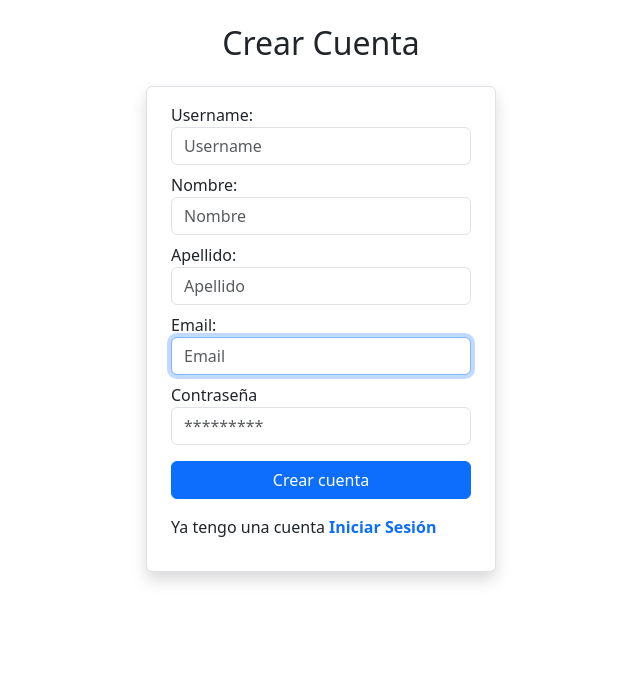
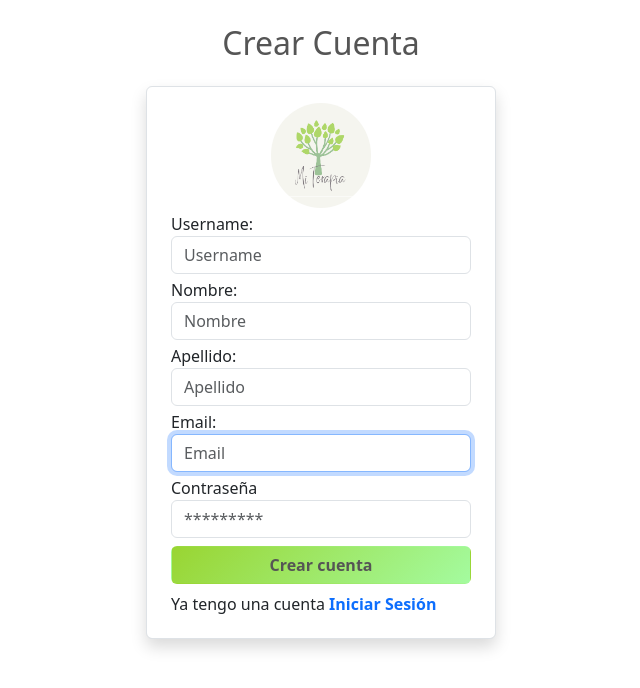
Before and after one commit to Elibar19/s15-19-t-java-react-personal-, a React (Vite) app in the folder frontend/: page /register in a window 1280 px wide. Shown: the top 688 px of the page, without its empty margins (319-959 px from the left). Built offline with nearby package versions, Linux system fonts and the light colour scheme.

Commit message:
logo agregado a los formularios

```diff
--- a/frontend/src/components/Login.jsx
+++ b/frontend/src/components/Login.jsx
@@ -1,5 +1,6 @@
 import { useState } from "react";
 import { useNavigate } from 'react-router-dom';
+import Logo from '../assets/img/logo-pagina.png'
 import axios from "axios";
 
 function Login() {
@@ -38,11 +39,14 @@ function Login() {
     <div>
       <div className="container">
         <div className="column">
-          <h2 className="text-center my-4">Login</h2>
+          <h2 className="text-center my-4 color-brown">Login</h2>
         </div>
         <div className="column">
           <div className="col-md-12 col-sm-12 mx-auto">
             <form className="form-width form-control shadow mx-auto py-3 px-4">
+              <div className="w-100 d-flex justify-content-center mb-2">
+                <img className="mx-auto rounded-circle" width={100} src={Logo} alt="" />
+              </div>
               <div className="form-group">
                 <label>Nombre de Usuario</label>
                 <input
@@ -69,11 +73,11 @@ function Login() {
                 />
               </div>
               <div className="d-flex mt-3">
-                <button type="submit" className="btn btn-primary w-100" onClick={login}>
+                <button type="submit" className="btn button w-100 fw-bold color-brown" onClick={login}>
                   Ingresar
                 </button>
               </div>
-              <p className="mt-3">No tengo cuenta <span className="fw-bold text-primary cursor-pointer" onClick={() => navigate('/register')}>Registrarme</span></p>
+              <p className="mt-3">No tengo cuenta <span className="fw-bold text-primary cursor-pointer color-brown" onClick={() => navigate('/register')}>Registrarme</span></p>
             </form>
           </div>
         </div>
--- a/frontend/src/components/Register.jsx
+++ b/frontend/src/components/Register.jsx
@@ -1,5 +1,6 @@
 import { useState } from "react";
 import { useNavigate } from "react-router-dom";
+import Logo from '../assets/img/logo-pagina.png'
 import axios from "axios";
 function Register() {
 
@@ -29,9 +30,12 @@ function Register() {
     <div>
       <div className="container mt-4" >
         <div className="">
-          <h2 className="text-center my-4">Crear Cuenta</h2>
+          <h2 className="text-center my-4 color-brown">Crear Cuenta</h2>
 
-          <form className="form-width form-control shadow py-3 px-4 mx-auto">
+          <form className="form-width form-control shadow pt-3 px-4 mx-auto">
+            <div className="w-100 d-flex justify-content-center mb-1">
+              <img className="mx-auto rounded-circle" width={100} src={Logo} alt="" />
+            </div>
             <div className="form-group">
               <label>Username:</label>
               <input type="text" className="form-control" id="employeename" placeholder="Username"
@@ -43,7 +47,7 @@ function Register() {
                 }}
               />
             </div>
-            <div className="form-group mt-2">
+            <div className="form-group mt-1">
               <label>Nombre:</label>
               <input type="text" className="form-control" id="employeenombre" placeholder="Nombre"
                 autoFocus
@@ -54,7 +58,7 @@ function Register() {
                 }}
               />
             </div>
-            <div className="form-group mt-2">
+            <div className="form-group mt-1">
               <label>Apellido:</label>
               <input type="text" className="form-control" id="employeeapellido" placeholder="Apellido"
                 autoFocus
@@ -66,7 +70,7 @@ function Register() {
               />
             </div>
 
-            <div className="form-group mt-2">
+            <div className="form-group mt-1">
               <label>Email:</label>
               <input type="email" className="form-control" id="employeeemail" placeholder="Email"
                 autoFocus
@@ -78,7 +82,7 @@ function Register() {
               />
             </div>
 
-            <div className="form-group mt-2">
+            <div className="form-group mt-1">
               <label>Contraseña</label>
               <input type="password" className="form-control" id="password" placeholder="*********"
                 required
@@ -89,10 +93,10 @@ function Register() {
 
               />
             </div>
-            <div className="d-flex gap-2 mt-3">
-              <button type="submit" className="btn btn-primary w-100" onClick={save} >Crear cuenta</button>
+            <div className="d-flex gap-2 mt-2">
+              <button type="submit" className="btn button color-brown fw-bold w-100" onClick={save} >Crear cuenta</button>
             </div>
-            <p className="mt-3">Ya tengo una cuenta <span className="fw-bold text-primary cursor-pointer" onClick={() => navigate('/login')}>Iniciar Sesión</span></p>
+            <p className="mt-2">Ya tengo una cuenta <span className="fw-bold text-primary cursor-pointer" onClick={() => navigate('/login')}>Iniciar Sesión</span></p>
           </form>
         </div>
       </div>
--- a/frontend/src/index.css
+++ b/frontend/src/index.css
@@ -77,3 +77,15 @@ button:focus-visible {
   white-space: nowrap;
   overflow: hidden;
 }
+
+.button{
+  background: linear-gradient(135deg, #99d532, #a4fb9f);
+}
+
+.button:hover{
+  color: #555555 ;
+}
+
+.color-brown{
+  color: #555555;
+}
```
Also changed, not shown: frontend/src/assets/img/logo-pagina.png (added).
